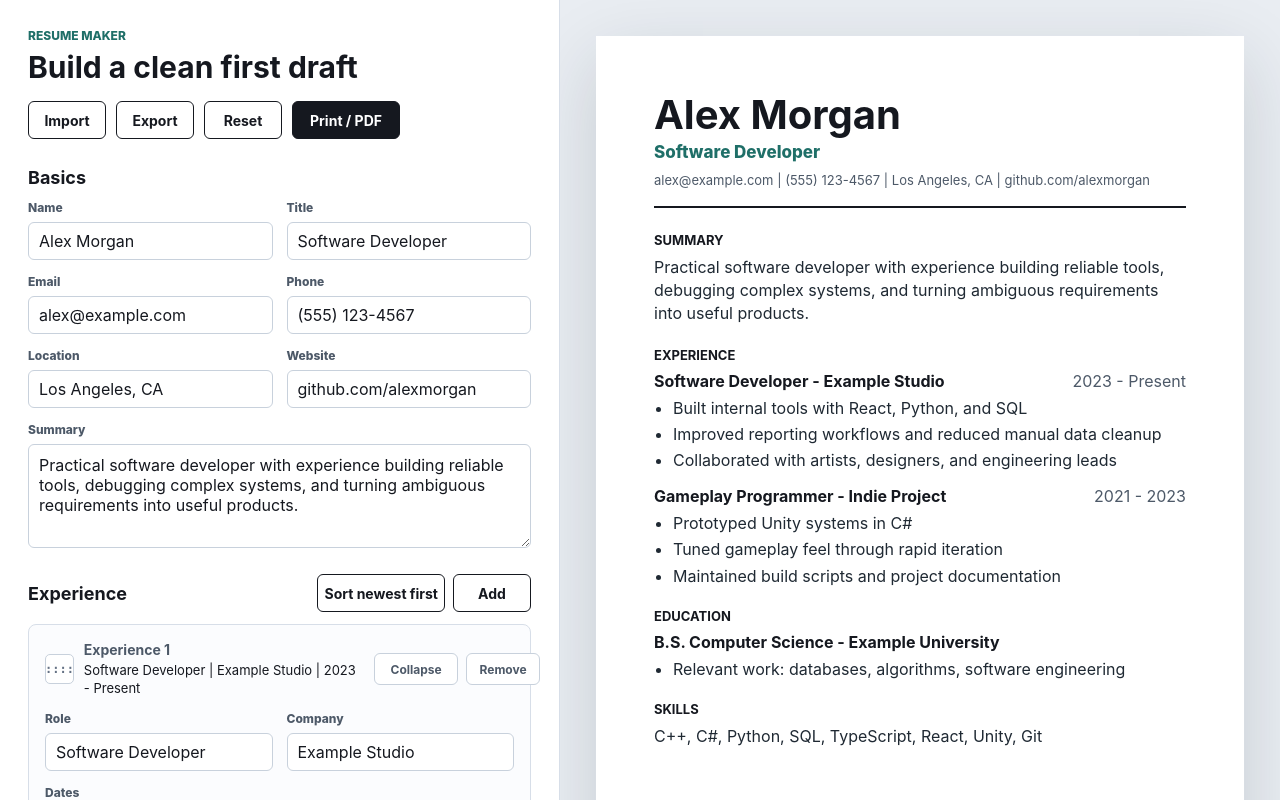
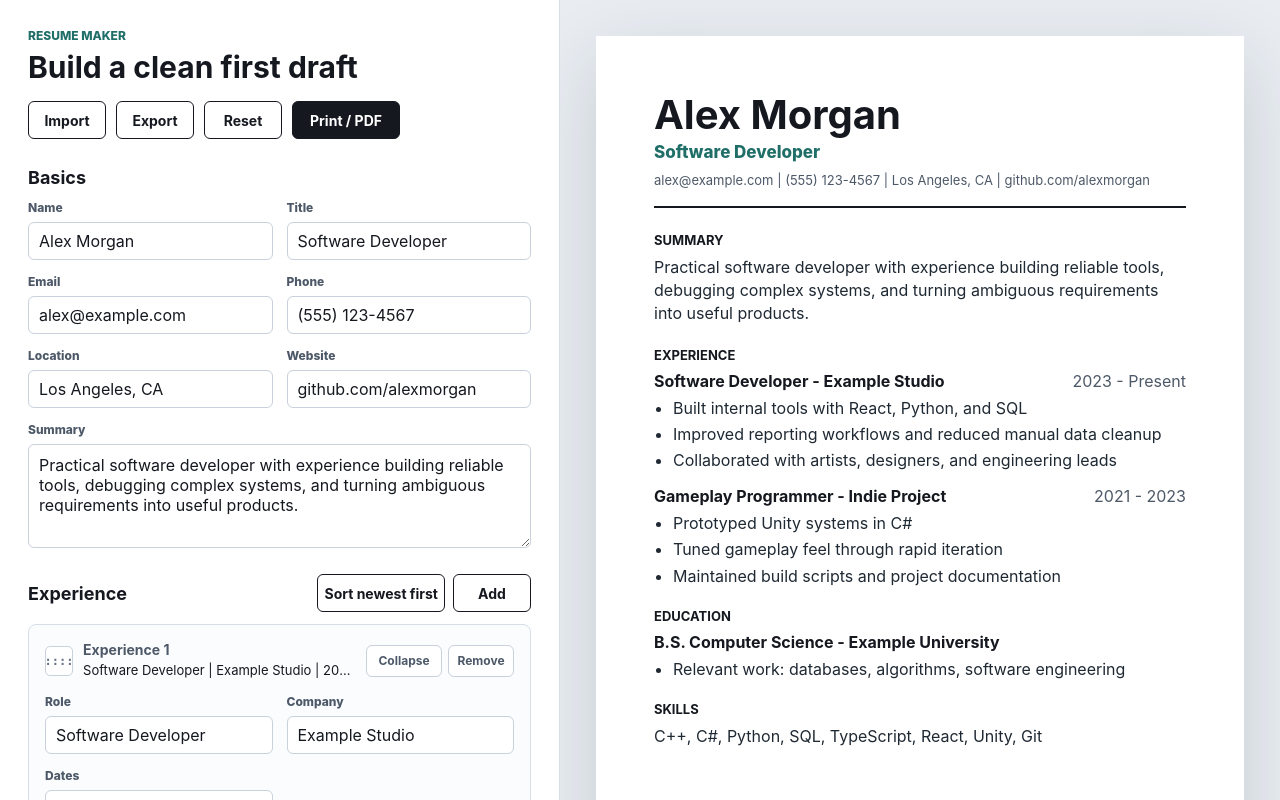
Before and after one commit to AsePlayer/resume-maker, a React (Vite) app: page / in a window 1280 px wide. Shown: the top 800 px of the page. Built offline with nearby package versions, Linux system fonts and the light colour scheme.

Commit message:
Fix card action overflow

```diff
--- a/src/app/App.css
+++ b/src/app/App.css
@@ -145,6 +145,11 @@ button:disabled {
   align-items: center;
 }
 
+.card-header {
+  display: grid;
+  grid-template-columns: minmax(0, 1fr) max-content;
+}
+
 .group-actions {
   display: flex;
   flex-wrap: wrap;
@@ -192,6 +197,13 @@ button:disabled {
   display: flex;
   gap: 10px;
   align-items: center;
+  min-width: 0;
+}
+
+.card-title p {
+  overflow: hidden;
+  text-overflow: ellipsis;
+  white-space: nowrap;
 }
 
 .drag-handle {
@@ -221,13 +233,13 @@ button:disabled {
 
 .card-actions {
   display: grid;
-  grid-template-columns: minmax(84px, auto) minmax(74px, auto);
-  gap: 8px;
+  grid-template-columns: 76px 66px;
+  gap: 6px;
 }
 
 .card-actions button {
   min-width: 0;
-  padding-inline: 9px;
+  padding-inline: 6px;
   white-space: nowrap;
 }
 
@@ -441,6 +453,10 @@ textarea {
     grid-template-columns: 1fr 1fr;
   }
 
+  .card-title p {
+    white-space: normal;
+  }
+
   .row-actions {
     display: grid;
     grid-template-columns: 1fr 1fr;
```
